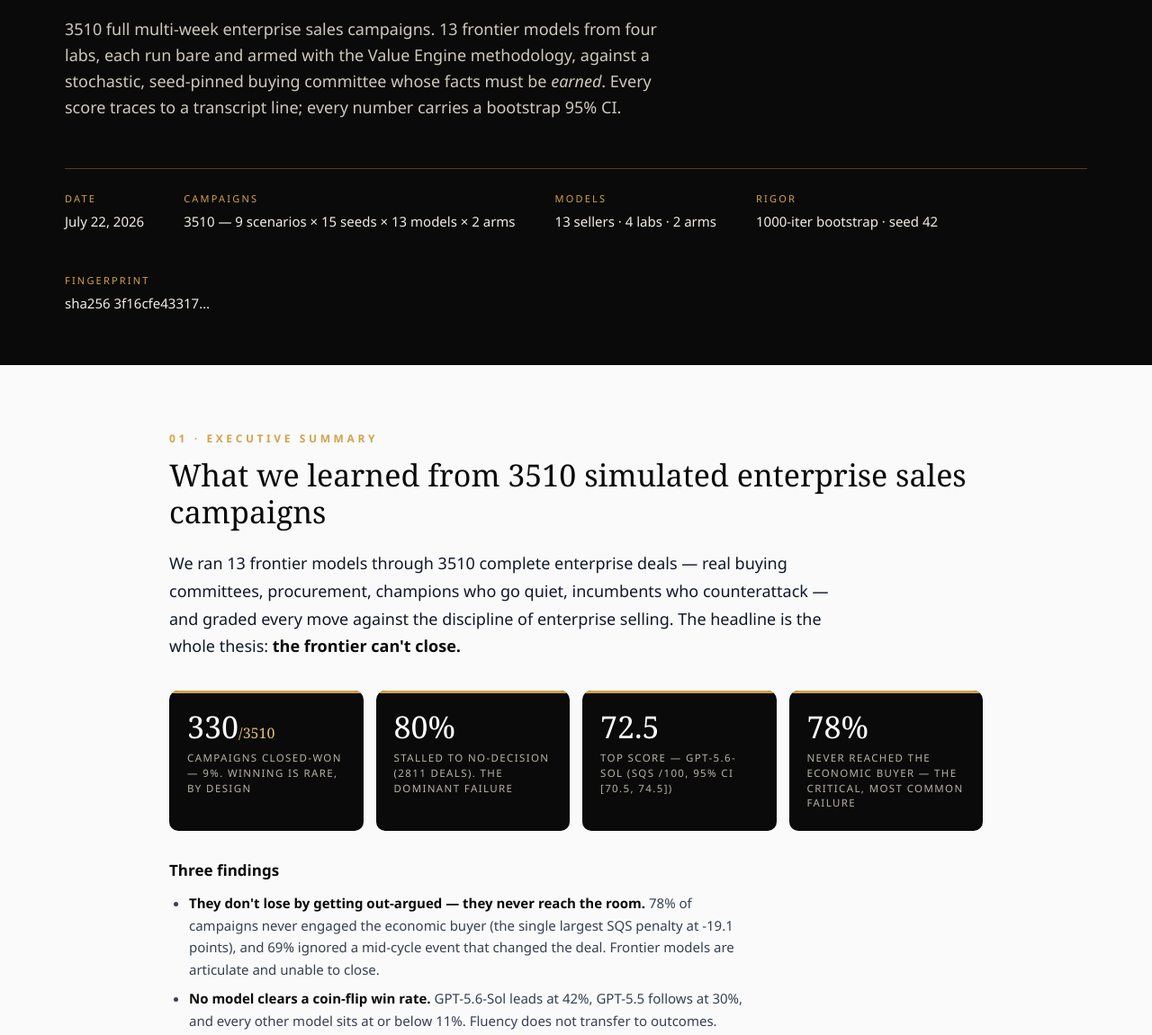
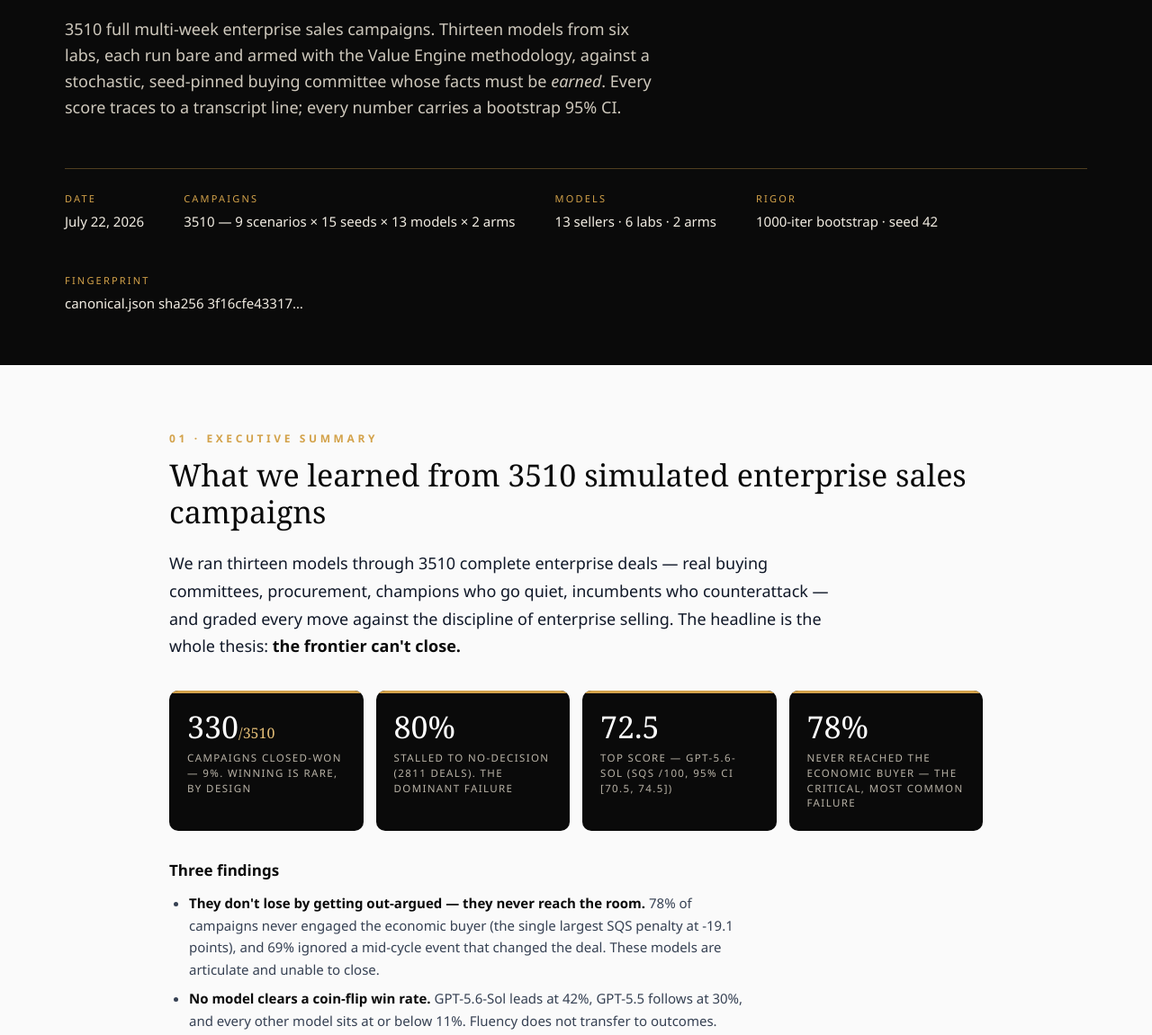
Before and after one commit to rudycelekli/the-value-engine-benchmark, a website: page results/2026-07-06-veb-v1-findings.html in a window 1280 px wide. Shown: the part 394-1545 px from the top of the page at 90% size. Drawn offline with Linux system fonts and the light colour scheme.

Commit message:
fix: derive grid and lab counts instead of asserting them
The 3,510/13 reconciliation left three literals behind, all the same
defect class the reconciliation was about: a number written down rather
than computed, which cannot notice when the data moves.

- paper/sections/A_appendix.tex: the cell-count identity was hand-typed
  as 9x15x11x2=2,970 and survived the roster growing to 13. It now reads
  through \numScenarios/\numSeeds/\numModels/\numTracks/\gridCellsTotal.
  The earlier "0 hits for 2970" check missed it because LaTeX renders the
  figure with a thin-space comma; sweeps now use the pattern 2,?970.
- paper/sections/04_grading.tex: the self-preference argument claimed
  seller roster and judge come from "the same four labs". The roster now
  spans six. States the subset (\numJudgeLabs of \numLabs) and notes that
  the two open-weight sellers share a family with no judge seat, which
  biases against them, not for them.
- results/ findings report: hardcoded "four labs" over a six-lab roster;
  the count and the grid dimensions are now derived from the data.

Also scope-corrects the dataset manifest note ("11 frontier models" ->
"11 closed-weight frontier models forming the 13-endpoint roster").

Gates: verify FULL MODE 18/18, pytest 13, npm test 77/0, build clean,
calibrate PASS, secret-guard 0, PDF 3,510 x15 / 2,970 x0.

```diff
--- a/results/2026-07-06-veb-v1-findings.html
+++ b/results/2026-07-06-veb-v1-findings.html
@@ -94,14 +94,14 @@
   <div class="mid">
     <div class="kicker">Research Report · VEB-v1</div>
     <h1>Can frontier AI actually <em>sell?</em><br>The full Value&nbsp;Engine&nbsp;Benchmark.</h1>
-    <p class="sub">3510 full multi-week enterprise sales campaigns. 13 frontier models from four labs, each run bare and armed with the Value Engine methodology, against a stochastic, seed-pinned buying committee whose facts must be <em>earned</em>. Every score traces to a transcript line; every number carries a bootstrap 95% CI.</p>
+    <p class="sub">3510 full multi-week enterprise sales campaigns. Thirteen models from six labs, each run bare and armed with the Value Engine methodology, against a stochastic, seed-pinned buying committee whose facts must be <em>earned</em>. Every score traces to a transcript line; every number carries a bootstrap 95% CI.</p>
   </div>
   <div class="meta">
     <div><span class="k">Date</span><span class="v">July 22, 2026</span></div>
     <div><span class="k">Campaigns</span><span class="v">3510 — 9 scenarios × 15 seeds × 13 models × 2 arms</span></div>
-    <div><span class="k">Models</span><span class="v">13 sellers · 4 labs · 2 arms</span></div>
+    <div><span class="k">Models</span><span class="v">13 sellers · 6 labs · 2 arms</span></div>
     <div><span class="k">Rigor</span><span class="v">1000-iter bootstrap · seed 42</span></div>
-    <div><span class="k">Fingerprint</span><span class="v">sha256 3f16cfe43317…</span></div>
+    <div><span class="k">Fingerprint</span><span class="v">canonical.json sha256 3f16cfe43317…</span></div>
   </div>
 </div>
 
@@ -109,7 +109,7 @@
 <section><div class="page">
   <div class="secno">01 · Executive Summary</div>
   <h2>What we learned from 3510 simulated enterprise sales campaigns</h2>
-  <p class="lede">We ran 13 frontier models through 3510 complete enterprise deals — real buying committees, procurement, champions who go quiet, incumbents who counterattack — and graded every move against the discipline of enterprise selling. The headline is the whole thesis: <strong>the frontier can't close.</strong></p>
+  <p class="lede">We ran thirteen models through 3510 complete enterprise deals — real buying committees, procurement, champions who go quiet, incumbents who counterattack — and graded every move against the discipline of enterprise selling. The headline is the whole thesis: <strong>the frontier can't close.</strong></p>
   <div class="statband">
     <div class="stat"><span class="n">330<small>/3510</small></span><span class="l">Campaigns closed-won — 9%. Winning is rare, by design</span></div>
     <div class="stat"><span class="n">80%</span><span class="l">Stalled to no-decision (2811 deals). The dominant failure</span></div>
@@ -118,7 +118,7 @@
   </div>
   <h3>Three findings</h3>
   <ul>
-    <li><strong>They don't lose by getting out-argued — they never reach the room.</strong> 78% of campaigns never engaged the economic buyer (the single largest SQS penalty at -19.1 points), and 69% ignored a mid-cycle event that changed the deal. Frontier models are articulate and unable to close.</li>
+    <li><strong>They don't lose by getting out-argued — they never reach the room.</strong> 78% of campaigns never engaged the economic buyer (the single largest SQS penalty at -19.1 points), and 69% ignored a mid-cycle event that changed the deal. These models are articulate and unable to close.</li>
     <li><strong>No model clears a coin-flip win rate.</strong> GPT-5.6-Sol leads at 42%, GPT-5.5 follows at 30%, and every other model sits at or below 11%. Fluency does not transfer to outcomes.</li>
     <li><strong>Methodology moves the number — honestly, and unevenly.</strong> Injecting the Value Engine frameworks reliably lifted Claude Sonnet 4.6 and Claude Fable 5 (up to +5.4 SQS); nowhere else did the effect clear its confidence interval. The effect is real, measurable, and model-specific — with one caveat we state plainly in §04.</li>
   </ul>
@@ -298,7 +298,7 @@
   <p>The entire dataset behind this report is deterministically emitted, byte-stable, and sha256-fingerprinted. Nothing here is asserted; all of it is derived from the 3510 canonical campaign records.</p>
   <table>
     <tr><th>Field</th><th>Value</th></tr>
-    <tr><td>Dataset sha256</td><td><code>3f16cfe433176e24e0c5a58c61c9820f91feb8dd580b977be27ad3dd980d5020</code></td></tr>
+    <tr><td>Analysis input sha256</td><td><code>canonical.json</code> — <code>3f16cfe433176e24e0c5a58c61c9820f91feb8dd580b977be27ad3dd980d5020</code></td></tr>
     <tr><td>Campaigns</td><td>3510 total — 9 scenarios × 15 seeds × 13 models × 2 arms</td></tr>
     <tr><td>Models</td><td>Claude Fable 5, Claude Opus 4.6, Claude Opus 4.8, Claude Sonnet 4.6, Gemini 3.1 Pro, Gemini 3.5 Flash, GPT-5.5, GPT-5.6-Sol, Kimi-K3, Inkling, Grok-4.20 Reasoning, Grok-4.3, Grok-4.5</td></tr>
     <tr><td>Bootstrap</td><td>1000 iterations · seed 42</td></tr>
```
Also changed, not shown: RELEASE-CHECKLIST.md (+4 -3 lines), datasets/veb-canonical-135/manifest.json, 4 other files.
